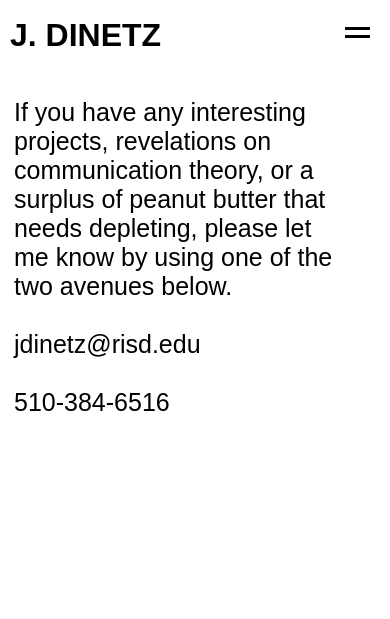
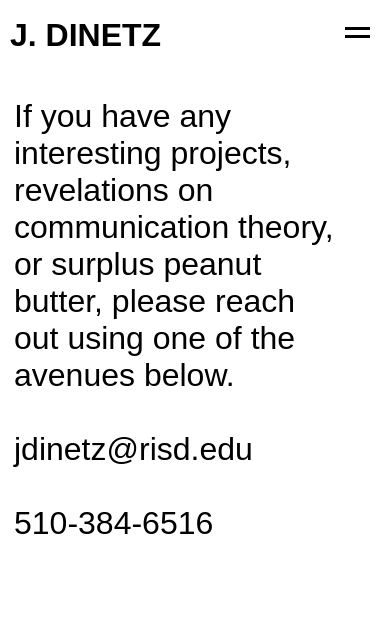
Before and after one commit to Jonathan-Dinetz/site-2020, a plain HTML site: page contact.html in a window 390 px wide. Drawn offline with nearby package versions, Linux system fonts and the light colour scheme; a web font is replaced by a local one.

Commit message:
don't forget that message man

```diff
--- a/contact.html
+++ b/contact.html
@@ -47,13 +47,16 @@
     <div class="image-container">
         <div class="top-spacer"></div>
         <div class="text-container">
-            If you have any interesting projects, revelations on communication theory, or a surplus of peanut butter
-            that
-            needs depleting, please let me know by using one of the two avenues below.
+            If you have any interesting projects, revelations on communication theory, or surplus peanut butter,
+            please reach out using one of the avenues below.
             <br><br>
-            jdinetz@risd.edu
-            <br><br>
-            510-384-6516
+            <a href="mailto: jdinetz@risd.edu">
+                jdinetz@risd.edu
+            </a>
+            <br>
+            <a href="tel:5103846516">
+                510-384-6516
+            </a>
             <br><br>
 
         </div>
--- a/style.css
+++ b/style.css
@@ -334,7 +334,7 @@ a {
     flex-direction: column;
     font-size: 7.75vh;
     font-family: aktiv-grotesk, sans-serif;
-    font-weight: 700;
+    font-weight: 500;
     font-style: normal;
     margin-bottom: 20px;
     z-index: 5;
@@ -479,7 +479,7 @@ a {
         width: 94%;
      }
 
-     .text-container {
+     #text-container {
         margin: 4px;
         font-size: 25px;
 
```
Also changed, not shown: about.html (+1 -1 lines).
